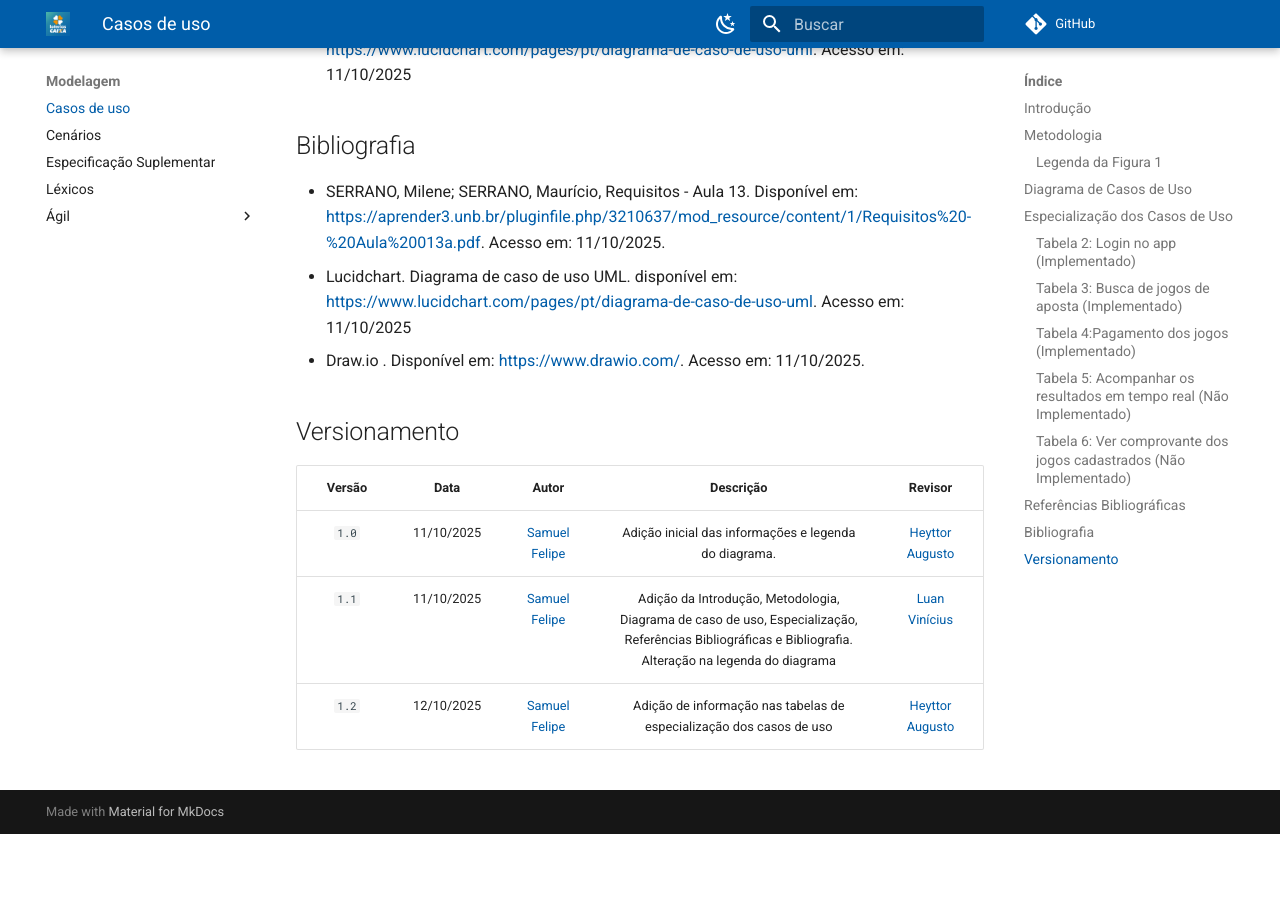
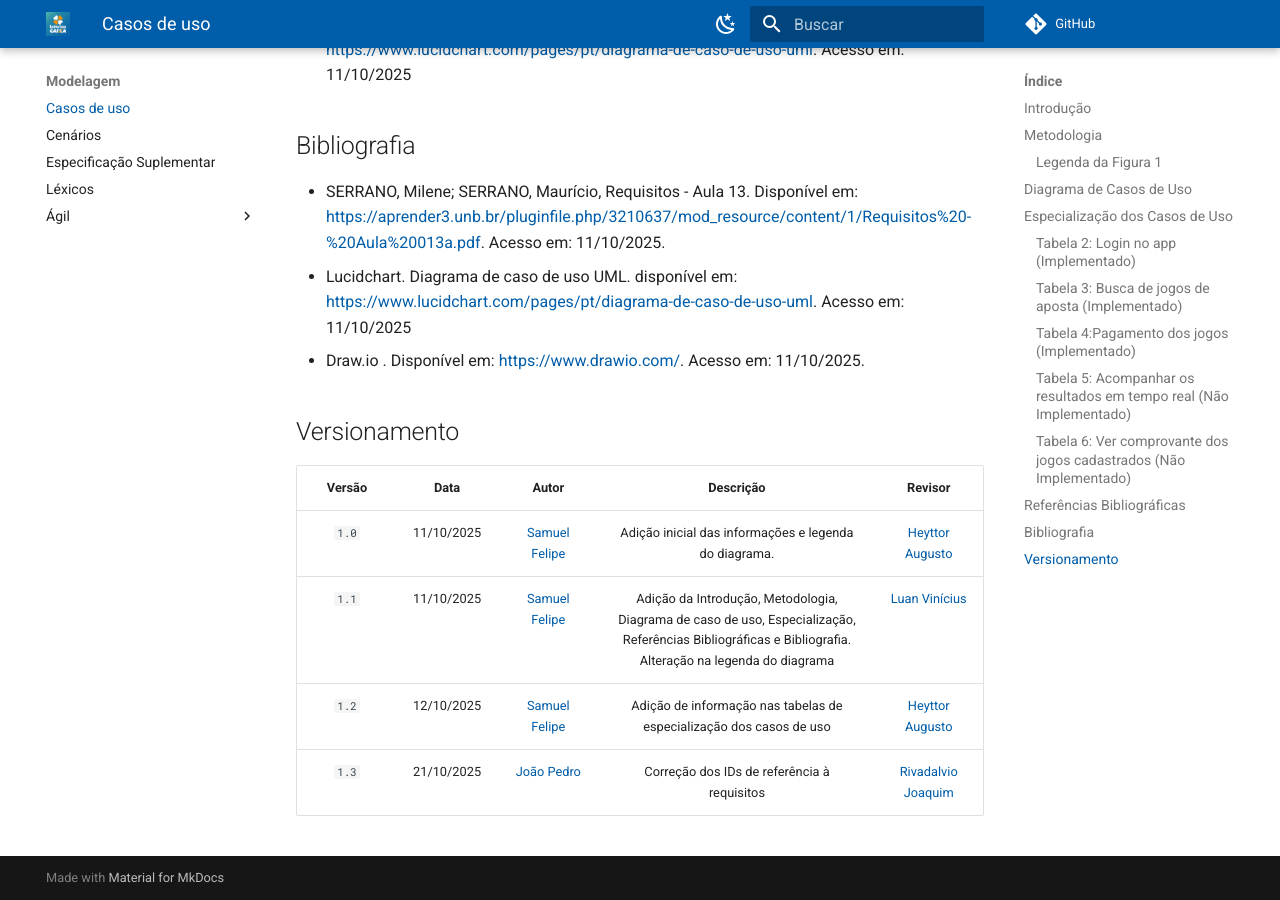
Before and after one commit to Requisitos-de-Software/2025.2-LoteriasCaixa, an MkDocs documentation site: the page built from docs/Modelagem/Casos de uso.md, in a window 1280 px wide and 900 px high, scrolled down 6041 px. Built offline with MkDocs 1.6.1 and Material for MkDocs 9.7.7, drawn with Linux system fonts in a browser that asks for light colours; comment, search, counter and statistics services are not loaded; before the commit the page ends 6875 px from its top, so only the background shows below that.

Commit message:
[ADD] NFR diagramas e [FIx] IDs dos requisitos dentro de modelagem e ortografia geral no documento

```diff
--- a/docs/Modelagem/Casos de uso.md
+++ b/docs/Modelagem/Casos de uso.md
@@ -120,3 +120,4 @@
 | ``1.0`` | 11/10/2025 | [Samuel Felipe](https://github.com/TerminaKng05) | Adição inicial das informações e legenda do diagrama. | [Heyttor Augusto](https://github.com/H3ytt0r62) |
 | ``1.1`` | 11/10/2025 | [Samuel Felipe](https://github.com/TerminaKng05) | Adição da Introdução, Metodologia, Diagrama de caso de uso, Especialização, Referências Bibliográficas e Bibliografia. Alteração na legenda do diagrama | [Luan Vinícius](https://github.com/luannvi) |
 | ``1.2`` | 12/10/2025 | [Samuel Felipe](https://github.com/TerminaKng05) | Adição de informação nas tabelas de especialização dos casos de uso | [Heyttor Augusto](https://github.com/H3ytt0r62) |
+| ``1.3``    | 21/10/2025 | [João Pedro](https://github.com/Jadequilin)   | Correção dos IDs de referência à requisitos |[Rivadalvio Joaquim](https://github.com/RivaFilho)  |
```
